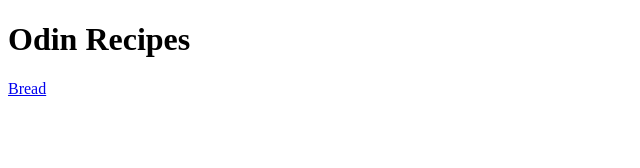
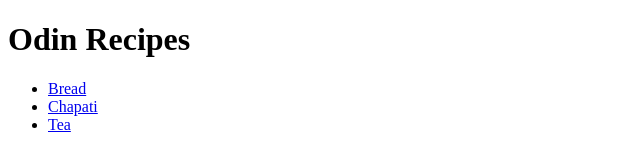
Before and after one commit to MdR-art/odin-recipes-2, a plain HTML site: page index.html in a window 1280 px wide. Shown: the whole page, without its empty margins (0-640 px from the left). Drawn offline with Linux system fonts and the light colour scheme.

Commit message:
Updated index.html

```diff
--- a/index.html
+++ b/index.html
@@ -7,6 +7,10 @@
 </head>
 <body>
     <h1>Odin Recipes</h1>
-    <a href="recipes/bread.html">Bread</a>
+    <ul>
+    <li><a href="recipes/bread.html">Bread</a></li>
+    <li><a href="recipes/chapati.html">Chapati</a></li>
+    <li><a href="recipes/tea.html">Tea</a></li>
+    </ul>
 </body>
 </html>
```
